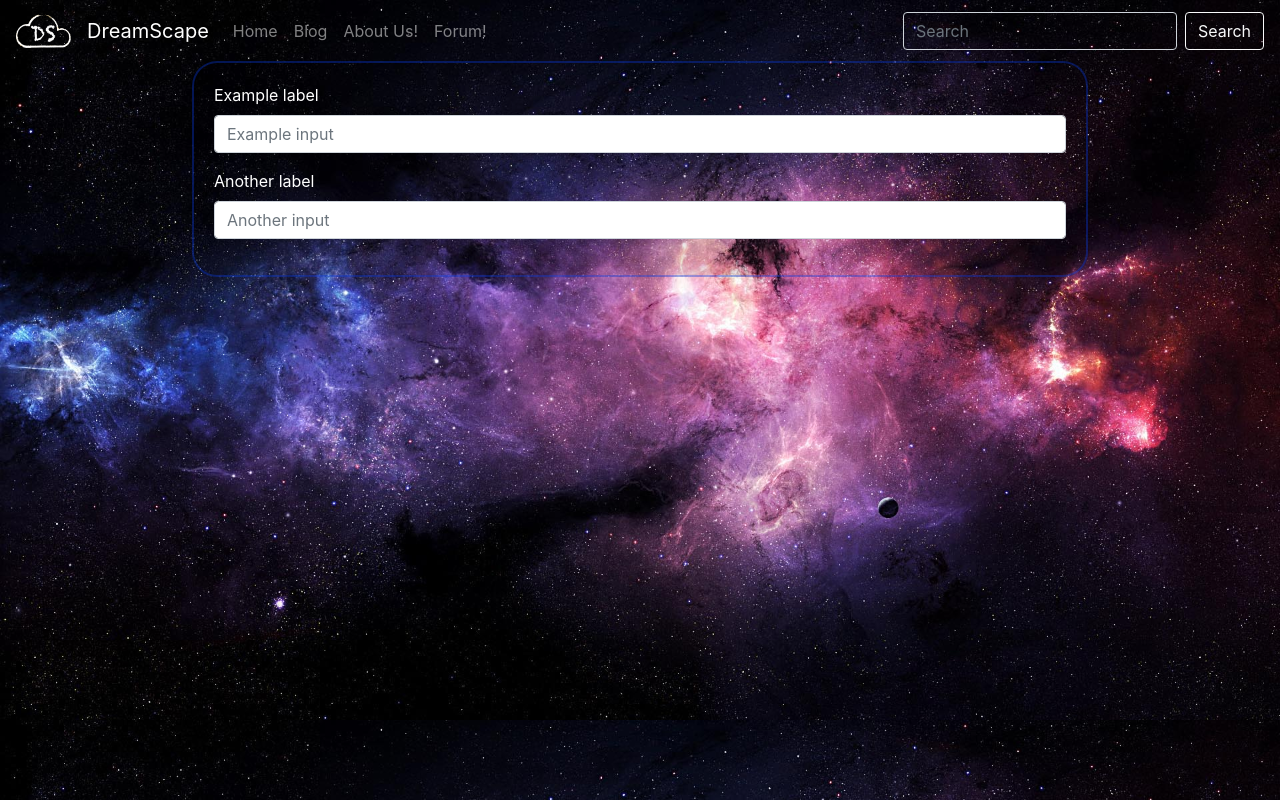
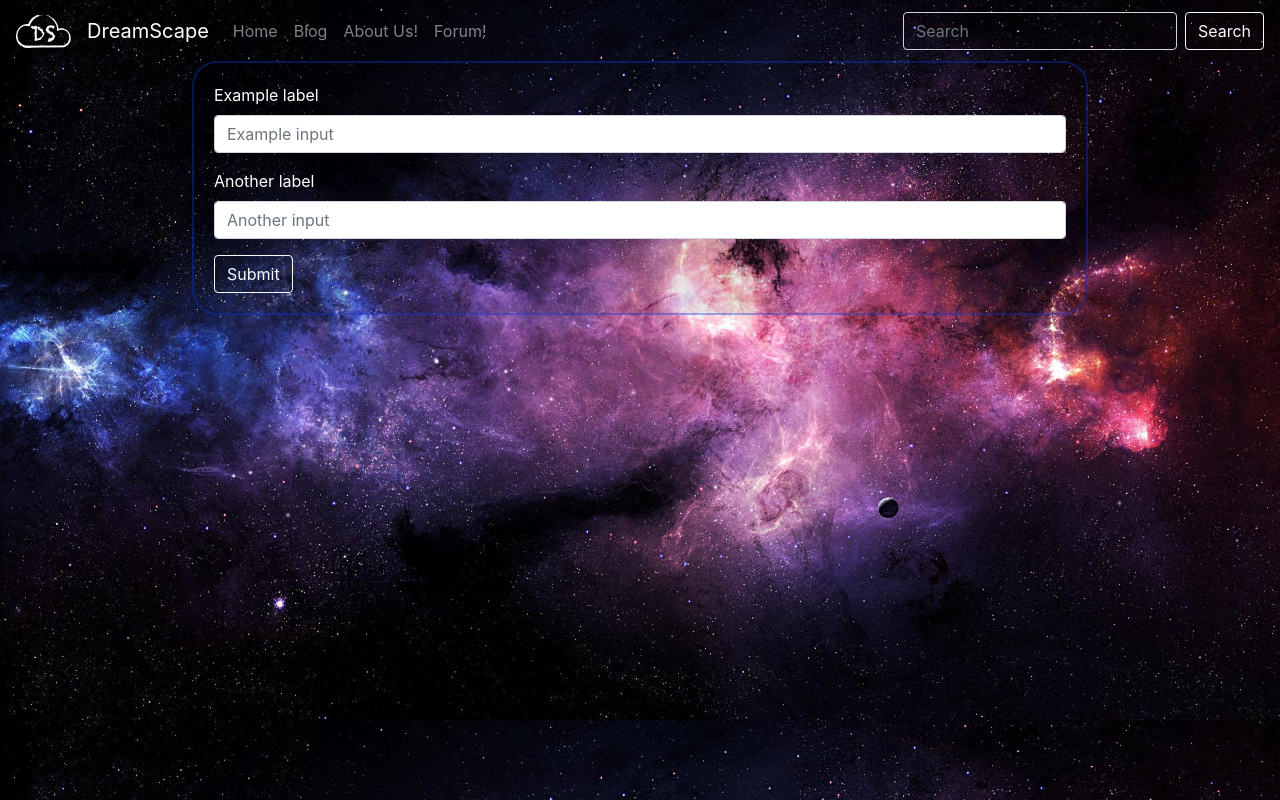
Before and after one commit to bethel-school-of-technology/dreamscape-stories, an Angular app: page /subscriber-form in a window 1280 px wide. Built offline with nearby package versions, Linux system fonts and the light colour scheme.

Commit message:
Update subscriber-form.component.html

```diff
--- a/src/app/components/home/subscriber-form/subscriber-form.component.html
+++ b/src/app/components/home/subscriber-form/subscriber-form.component.html
@@ -1,3 +1,4 @@
+<!-- Sams subscriber form -->
 <form id="container">
     <div class="form-group">
       <label for="formGroupExampleInput">Example label</label>
@@ -7,4 +8,7 @@
       <label for="formGroupExampleInput2">Another label</label>
       <input type="text" class="form-control" id="formGroupExampleInput2" placeholder="Another input">
     </div>
+    <div>
+      <button class="btn btn-outline-light my-2 my-sm-0">Submit</button>
+    </div>
   </form>
```
